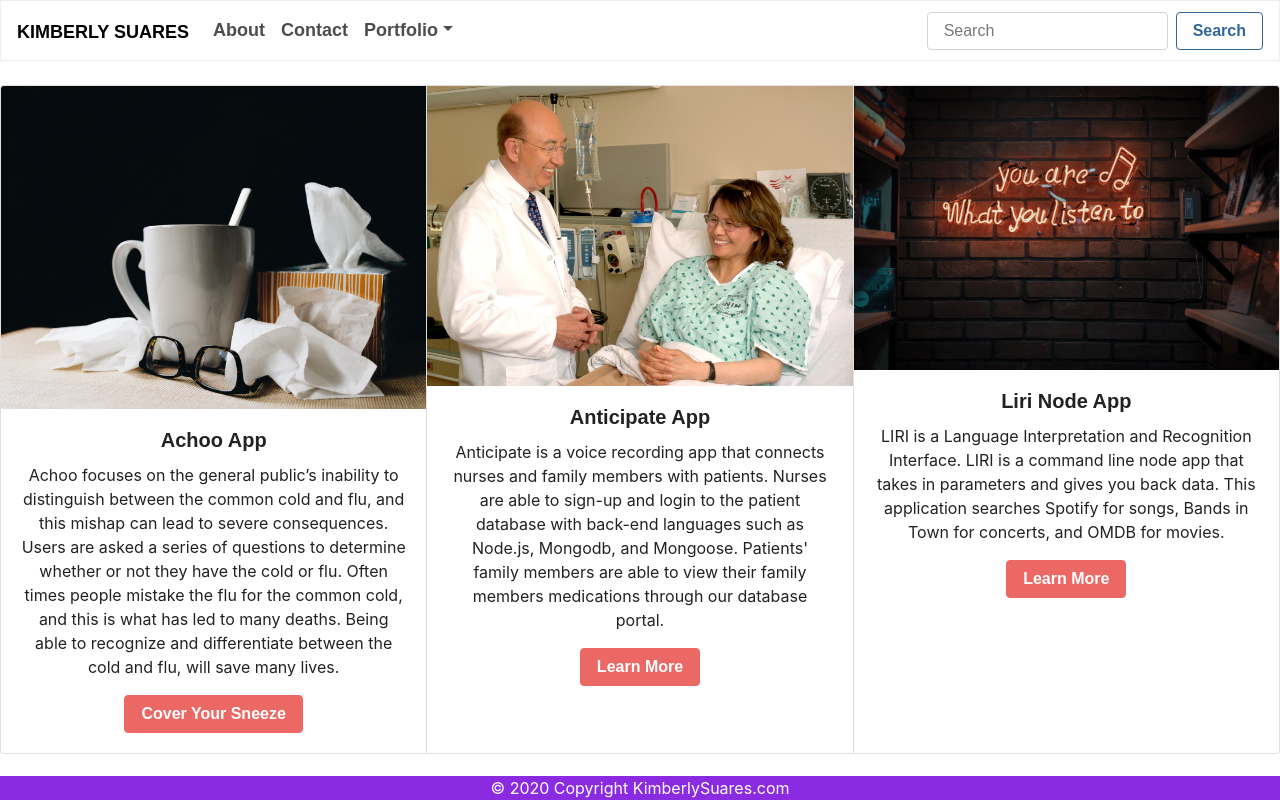
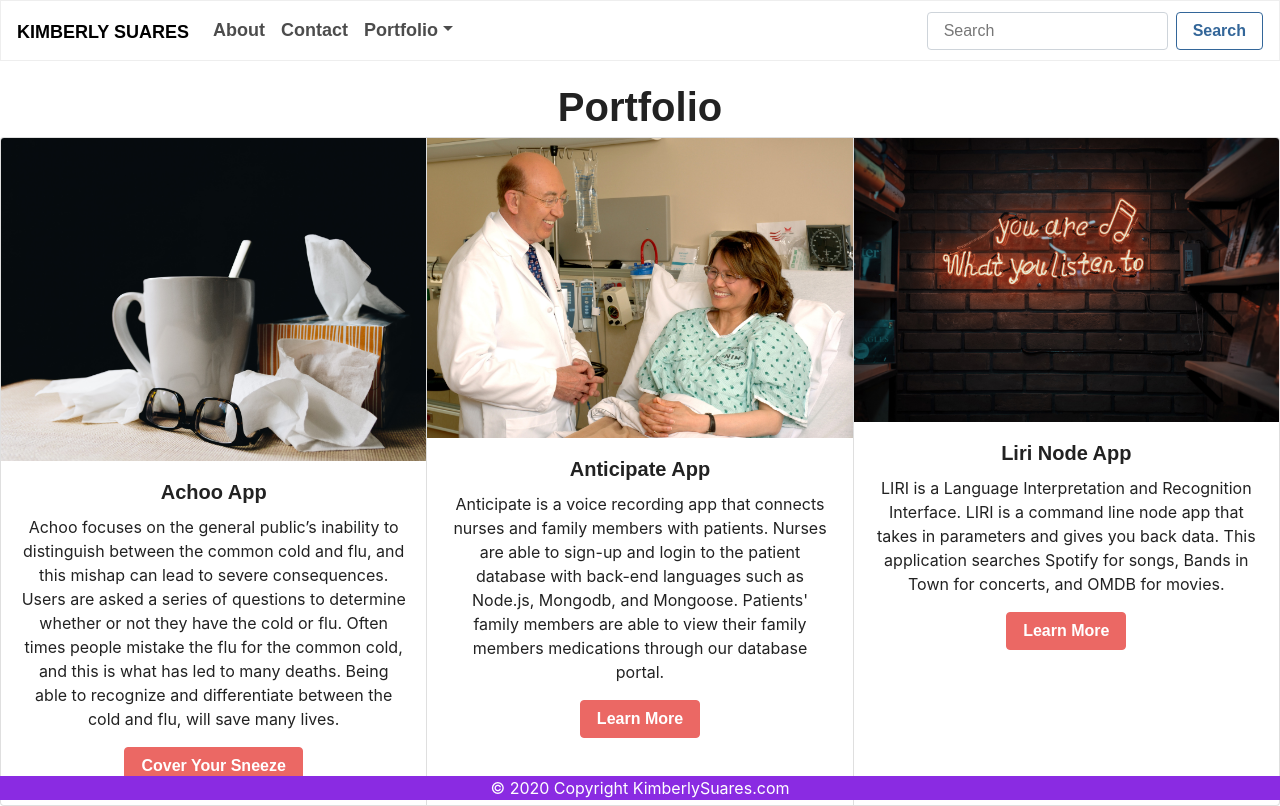
Before and after one commit to ksuares1/kimberly-, a React (Create React App) app in the folder client/: page /portfolio in a window 1280 px wide. Built offline with nearby package versions, Linux system fonts and the light colour scheme; a web font is replaced by a local one.

Commit message:
updated portfolio header

```diff
--- a/client/src/components/Portfolio/index.js
+++ b/client/src/components/Portfolio/index.js
@@ -5,6 +5,8 @@ import { MDBCard, MDBCardTitle, MDBBtn, MDBCardGroup, MDBCardImage, MDBCardText,
 
 const PortfolioComponent = () => {
   return (
+    <main>
+    <h1>Portfolio</h1>
 
     <MDBCardGroup>
       <MDBCard>
@@ -57,6 +59,7 @@ const PortfolioComponent = () => {
         </MDBCardBody>
       </MDBCard>
     </MDBCardGroup>
+    </main>
   );
 }
 
```
